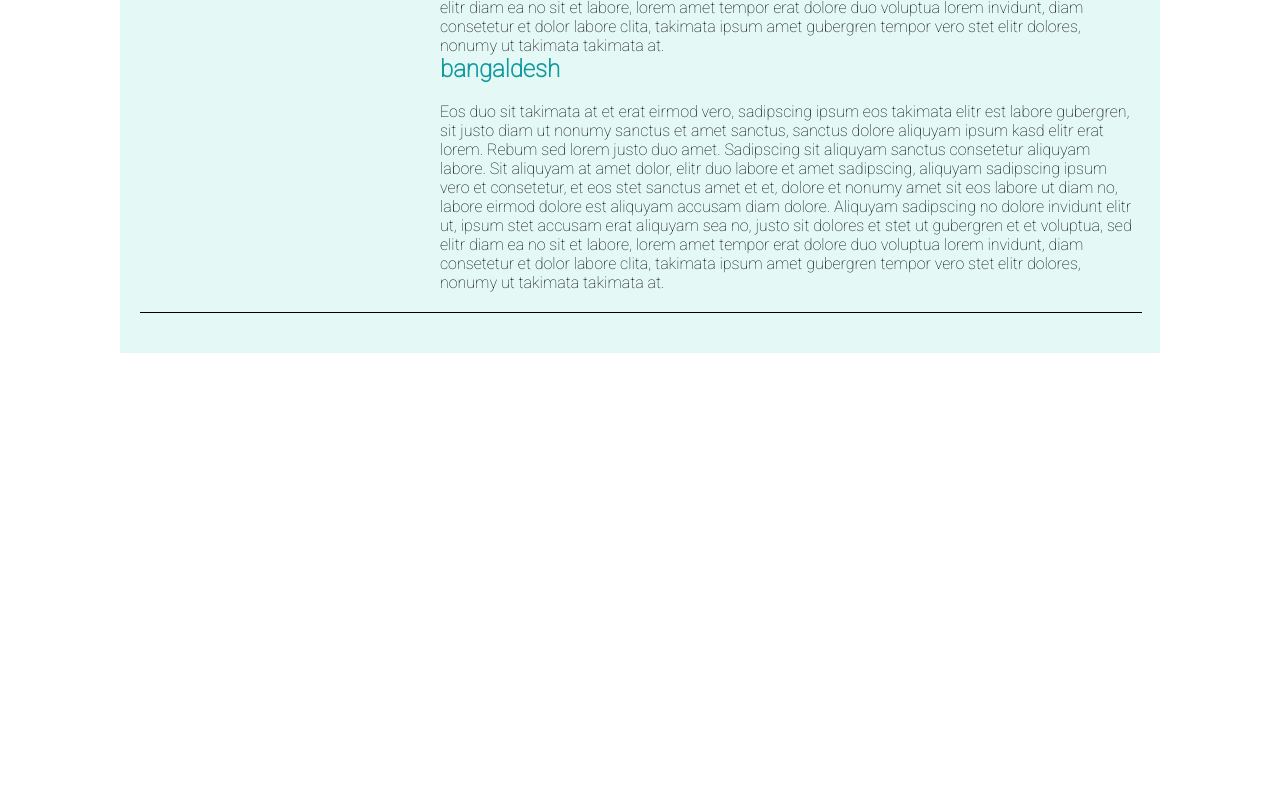
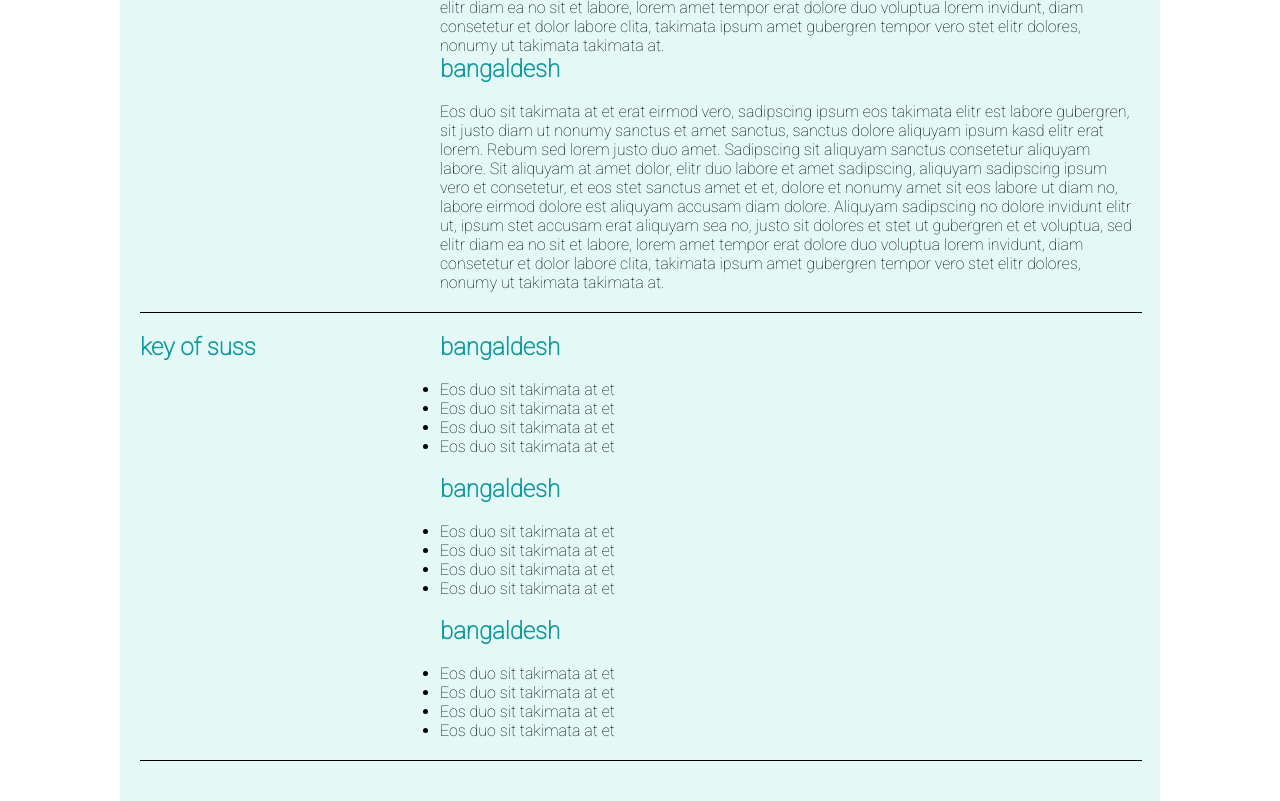
Before and after one commit to rifatabrarjowad/template_01, a plain HTML site: page index.html in a window 1280 px wide. Shown: the part 839-1640 px from the top of the page. Before the commit the page ends 1192 px from the top, so only its background shows below. Drawn offline with Linux system fonts and the light colour scheme.

Commit message:
adding file

```diff
--- a/css/style.css
+++ b/css/style.css
@@ -2,6 +2,7 @@
 *{
     padding: 0px;
     margin: 0px;
+    font-family: 'Roboto', sans-serif;
 
 }
 body{
@@ -67,6 +68,7 @@ hr{
 .right-div{
     width: 70%;
     float: left;
+    font-family: 'Roboto', sans-serif !important;
 }
 .common-hr{
     border: solid black 1px;
--- a/index.html
+++ b/index.html
@@ -101,6 +101,43 @@
             </section>
             <div class="clear-div"></div>
             <hr class="common-hr">
+            <section id="personal-section">
+                <div class="content">
+                    <div class="left-div">
+                        <h1>key of suss</h1>
+                    </div>
+                    <div class="right-div">
+                        <h1>bangaldesh</h1>
+                        <br>
+                        <ul>
+                            <li>Eos duo sit takimata at et</li>
+                            <li>Eos duo sit takimata at et</li>
+                            <li>Eos duo sit takimata at et</li>
+                            <li>Eos duo sit takimata at et</li>
+                        </ul>
+                        <br>
+                        <h1>bangaldesh</h1>
+                        <br>
+                        <ul>
+                            <li>Eos duo sit takimata at et</li>
+                            <li>Eos duo sit takimata at et</li>
+                            <li>Eos duo sit takimata at et</li>
+                            <li>Eos duo sit takimata at et</li>
+                        </ul>
+                        <br>
+                        <h1>bangaldesh</h1>
+                        <br>
+                        <ul>
+                            <li>Eos duo sit takimata at et</li>
+                            <li>Eos duo sit takimata at et</li>
+                            <li>Eos duo sit takimata at et</li>
+                            <li>Eos duo sit takimata at et</li>
+                        </ul>
+                    </div>
+                </div>
+            </section>
+            <div class="clear-div"></div>
+            <hr class="common-hr">
         </main>
         <footer></footer>
     </div>
```
